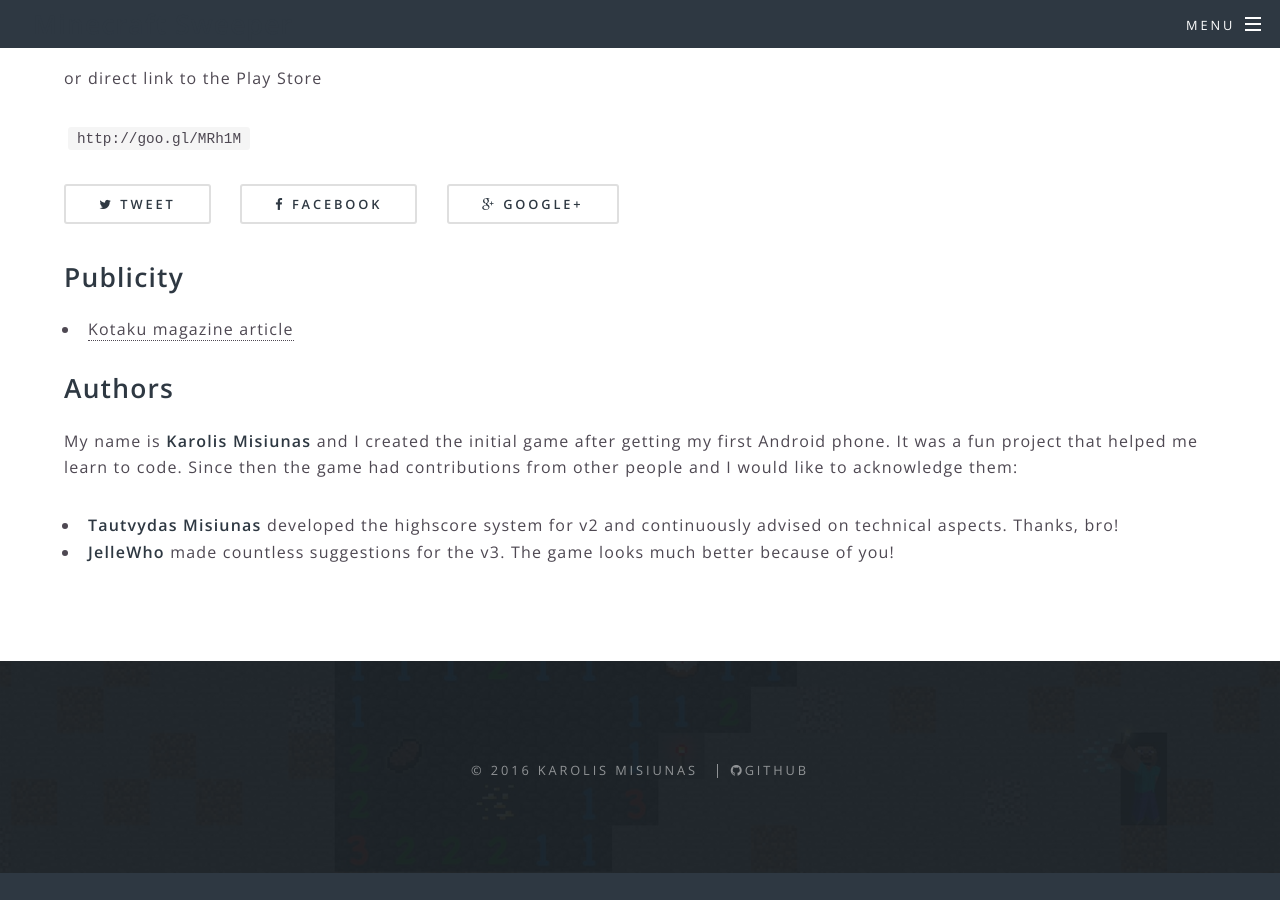
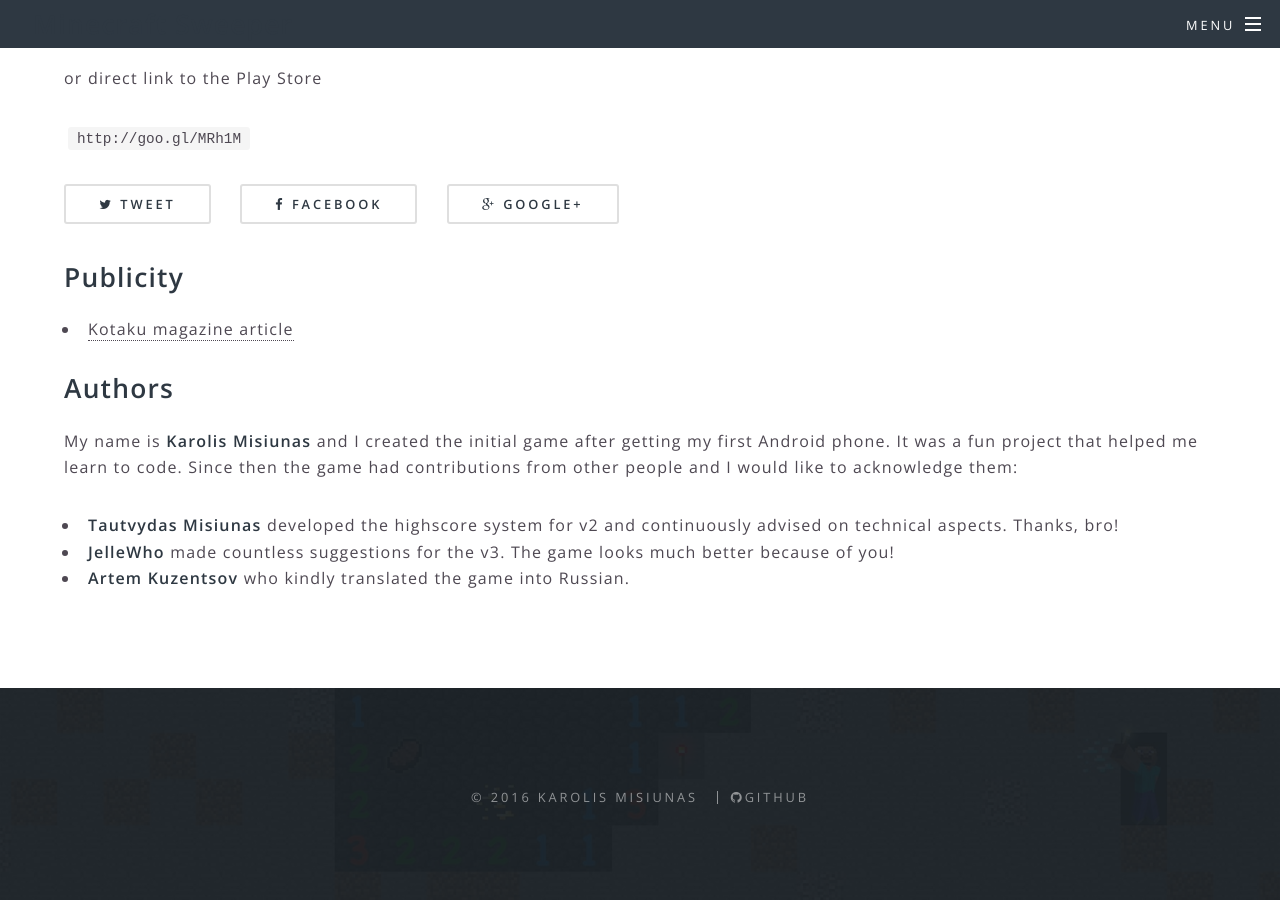
Before and after one commit to kmisiunas/sweeper-craft, a Jekyll site: the page built from index.md, in a window 1280 px wide and 900 px high, scrolled down 2723 px. Built offline with Jekyll 4.4.1, drawn with Linux system fonts in a browser that asks for light colours; before the commit the page ends 3596 px from its top, so only the background shows below that.

Commit message:
added another contribution

```diff
--- a/index.md
+++ b/index.md
@@ -92,3 +92,4 @@
 
  - **Tautvydas Misiunas** developed the highscore system for v2 and continuously advised on technical aspects. Thanks, bro!
  - **JelleWho** made countless suggestions for the v3. The game looks much better because of you!
+ - **Artem Kuzentsov** who kindly translated the game into Russian.
```
